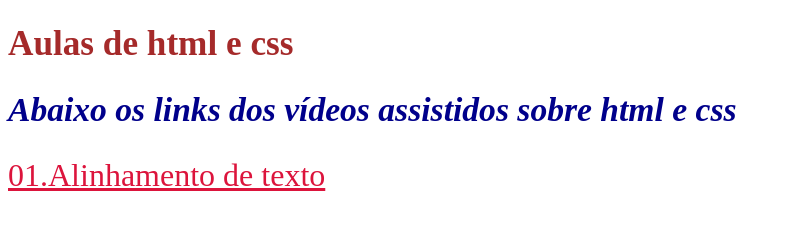
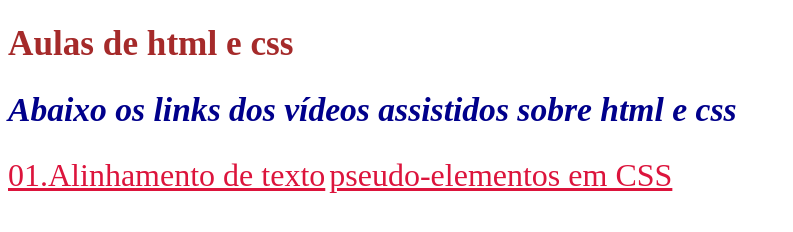
Before and after one commit to lucivandodecarvalho/HTML-CSS_01, a plain HTML site: page curso em video.html in a window 1280 px wide. Shown: the whole page, without its empty margins (0-793 px from the left). Drawn offline with Linux system fonts and the light colour scheme.

Commit message:
Update curso em video.html

```diff
--- a/curso em video.html
+++ b/curso em video.html
@@ -30,5 +30,6 @@
     <h1>Aulas de html e css</h1>
     <h2>Abaixo os links dos vídeos assistidos sobre html e css</h2>
     <a href="https://www.youtube.com/watch?v=tJTtp4qyqdE">01.Alinhamento de texto</a>
+    <a href="https://www.youtube.com/watch?v=vMlrcOVr7po">pseudo-elementos em CSS</a>
 </body>
 </html>
```
